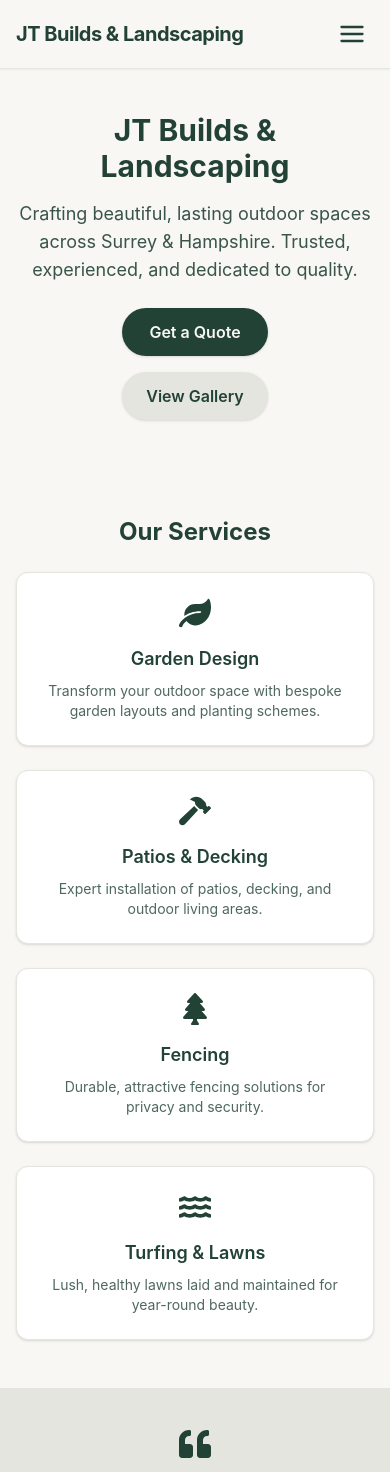
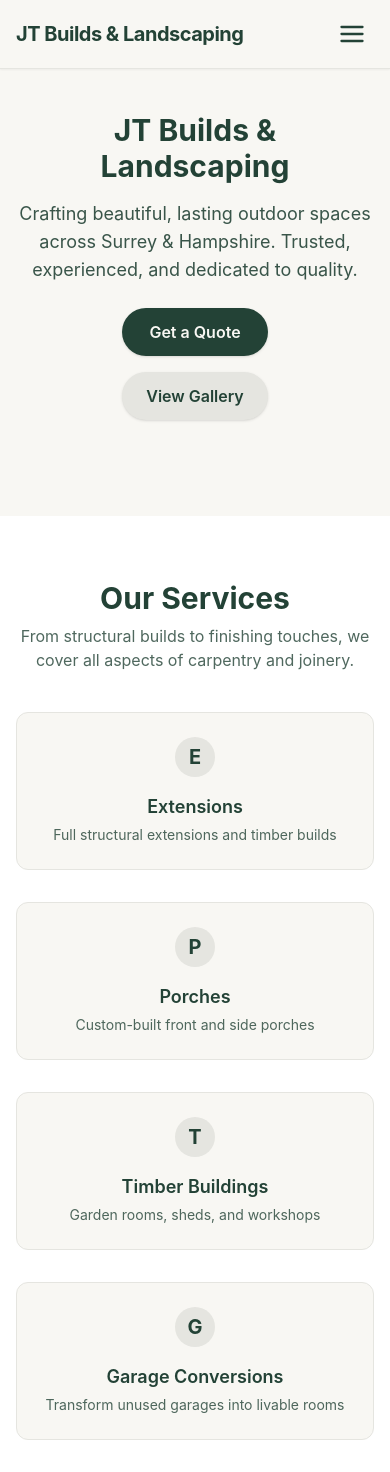
Before and after one commit to rk95x/JT-Carp, a Next.js app: page / in a window 390 px wide. Shown: the top 1472 px of the page. Built offline with nearby package versions, Linux system fonts and the light colour scheme.

Commit message:
Add responsive Our Services section with grid layout and clean up unused imports

```diff
--- a/src/app/page.tsx
+++ b/src/app/page.tsx
@@ -1,26 +1,46 @@
-import { FaLeaf, FaHammer, FaTree, FaWater, FaQuoteLeft } from "react-icons/fa";
+import { FaQuoteLeft } from "react-icons/fa";
 import Link from "next/link";
 
-const services = [
+const carpentryServices = [
   {
-    icon: <FaLeaf size={32} className="text-brand-green" />,
-    title: "Garden Design",
-    desc: "Transform your outdoor space with bespoke garden layouts and planting schemes.",
+    title: "Extensions",
+    desc: "Full structural extensions and timber builds",
+    icon: null,
   },
   {
-    icon: <FaHammer size={32} className="text-brand-green" />,
-    title: "Patios & Decking",
-    desc: "Expert installation of patios, decking, and outdoor living areas.",
+    title: "Porches",
+    desc: "Custom-built front and side porches",
+    icon: null,
   },
   {
-    icon: <FaTree size={32} className="text-brand-green" />,
-    title: "Fencing",
-    desc: "Durable, attractive fencing solutions for privacy and security.",
+    title: "Timber Buildings",
+    desc: "Garden rooms, sheds, and workshops",
+    icon: null,
   },
   {
-    icon: <FaWater size={32} className="text-brand-green" />,
-    title: "Turfing & Lawns",
-    desc: "Lush, healthy lawns laid and maintained for year-round beauty.",
+    title: "Garage Conversions",
+    desc: "Transform unused garages into livable rooms",
+    icon: null,
+  },
+  {
+    title: "Doors & Skirting",
+    desc: "Internal and external fitting",
+    icon: null,
+  },
+  {
+    title: "Fitted Furniture",
+    desc: "Wardrobes, shelves, storage units",
+    icon: null,
+  },
+  {
+    title: "Fascia & Soffits",
+    desc: "Roofline carpentry and replacement",
+    icon: null,
+  },
+  {
+    title: "General Carpentry & Repairs",
+    desc: "All types of woodwork fixes and projects",
+    icon: null,
   },
 ];
 
@@ -39,17 +59,28 @@ export default function Home() {
         </div>
       </section>
 
-      {/* Services Grid */}
-      <section className="max-w-5xl mx-auto px-4">
-        <h2 className="text-2xl font-bold text-brand-green mb-6 text-center">Our Services</h2>
-        <div className="grid grid-cols-1 sm:grid-cols-2 md:grid-cols-4 gap-6">
-          {services.map((service) => (
-            <div key={service.title} className="bg-white rounded-xl shadow p-6 flex flex-col items-center text-center border border-brand-neutral">
-              {service.icon}
-              <h3 className="mt-4 text-lg font-semibold text-brand-green">{service.title}</h3>
-              <p className="mt-2 text-sm text-brand-green/80">{service.desc}</p>
-            </div>
-          ))}
+      {/* Our Services Section (Carpentry) */}
+      <section className="w-full bg-white py-16 px-4">
+        <div className="max-w-5xl mx-auto">
+          <h2 className="text-3xl font-bold text-brand-green mb-2 text-center md:text-left">Our Services</h2>
+          <p className="text-brand-green/80 text-base md:text-lg mb-10 text-center md:text-left max-w-2xl">
+            From structural builds to finishing touches, we cover all aspects of carpentry and joinery.
+          </p>
+          <div className="grid grid-cols-1 sm:grid-cols-2 lg:grid-cols-3 gap-8">
+            {carpentryServices.map((service) => (
+              <div
+                key={service.title}
+                className="bg-brand-cream rounded-xl border border-brand-neutral p-6 flex flex-col items-center md:items-start text-center md:text-left transition hover:shadow-lg hover:scale-105 duration-200 cursor-pointer"
+              >
+                {/* Placeholder icon */}
+                <div className="w-10 h-10 mb-4 flex items-center justify-center bg-brand-neutral rounded-full text-brand-green text-xl font-bold">
+                  {service.icon || service.title.charAt(0)}
+                </div>
+                <h3 className="text-lg font-semibold text-brand-green mb-1">{service.title}</h3>
+                <p className="text-sm text-brand-green/80">{service.desc}</p>
+              </div>
+            ))}
+          </div>
         </div>
       </section>
 
@@ -58,7 +89,7 @@ export default function Home() {
         <div className="max-w-xl text-center">
           <FaQuoteLeft className="text-brand-green mx-auto mb-2" size={32} />
           <blockquote className="text-lg italic text-brand-green mb-4">
-            “JT Builds transformed our garden beyond our expectations. Professional, friendly, and the quality is outstanding!”
+            &ldquo;JT Builds transformed our garden beyond our expectations. Professional, friendly, and the quality is outstanding!&rdquo;
           </blockquote>
           <div className="text-brand-green font-semibold">— Sarah T., Farnham</div>
         </div>
```
